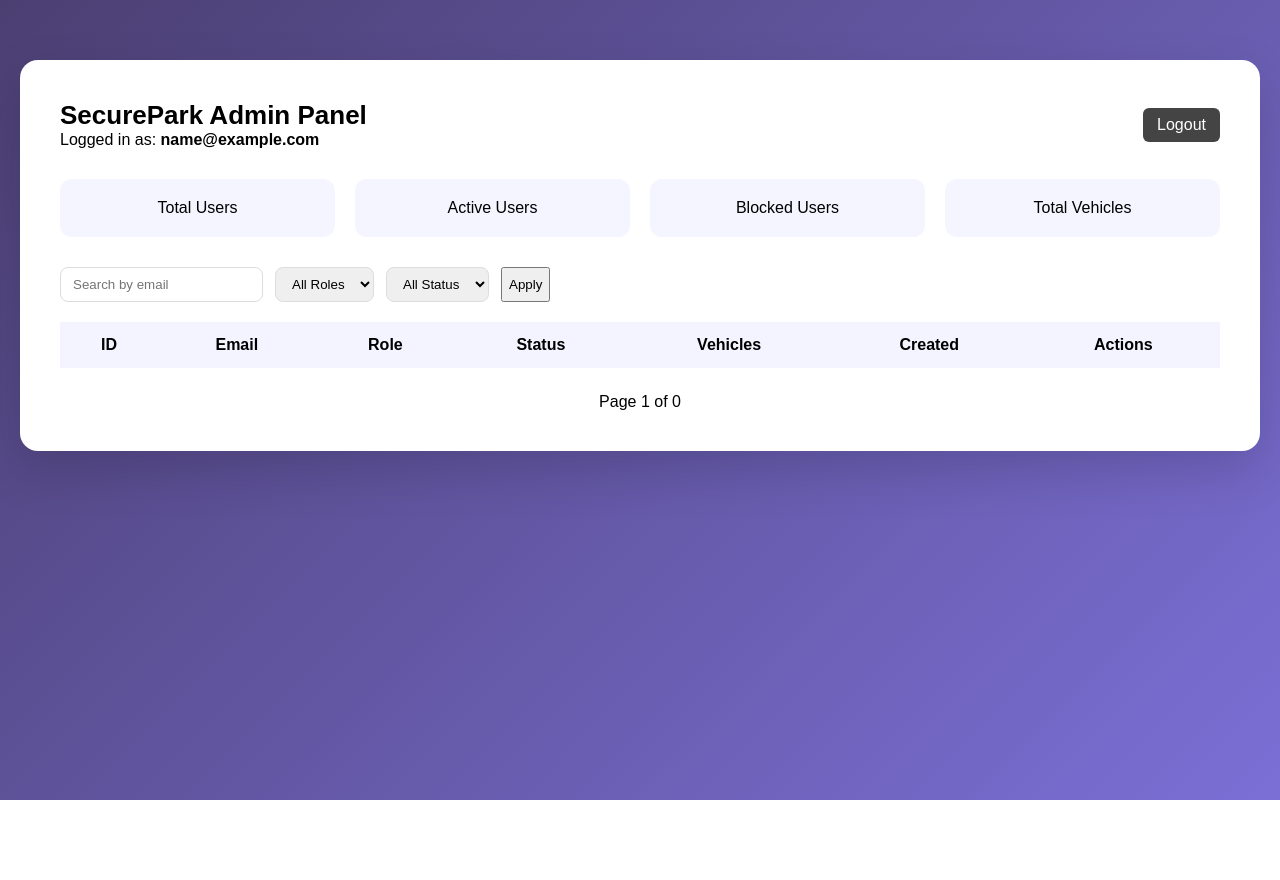
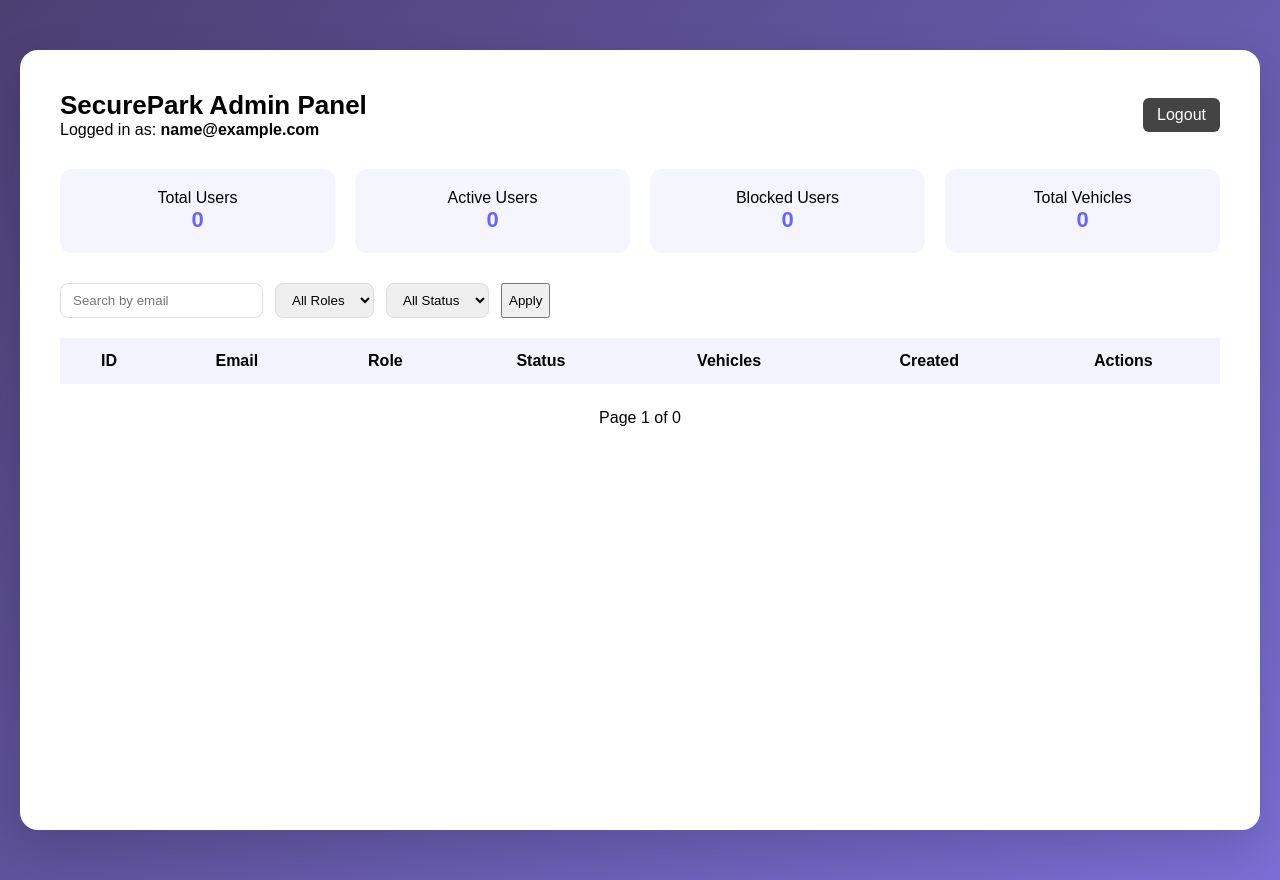
Before and after one commit to kashishub/Secure-Park, a Flask app: page /admin in a window 1280 px wide. Before the commit the page ends 800 px from the top, so only its background shows below. Run offline with Flask 3, Linux system fonts and the light colour scheme; the visitor is signed in with stand-in values (Sample User, id 1); data that the repository does not hold is empty; some libraries are stand-ins or nearby versions.

Commit message:
Admin panel upgraded with search, filters, pagination and stats cards

```diff
--- a/app.py
+++ b/app.py
@@ -428,6 +428,20 @@ def admin_dashboard():
     cursor.execute(data_query, params)
     users = cursor.fetchall()
 
+    # ===== Stats Cards Data =====
+
+    cursor.execute("SELECT COUNT(*) FROM users")
+    total_users = cursor.fetchone()[0]
+
+    cursor.execute("SELECT COUNT(*) FROM users WHERE is_blocked = FALSE")
+    active_users = cursor.fetchone()[0]
+
+    cursor.execute("SELECT COUNT(*) FROM users WHERE is_blocked = TRUE")
+    blocked_users = cursor.fetchone()[0]
+
+    cursor.execute("SELECT COUNT(*) FROM vehicles")
+    total_vehicles = cursor.fetchone()[0]
+
     cursor.close()
     conn.close()
 
@@ -440,7 +454,11 @@ def admin_dashboard():
         total_pages=total_pages,
         search=search,
         role_filter=role_filter,
-        status_filter=status_filter
+        status_filter=status_filter,
+        total_users=total_users,
+        active_users=active_users,
+        blocked_users=blocked_users,
+        total_vehicles=total_vehicles
     )
 
 # ==============================
--- a/templates/admin_dashboard.html
+++ b/templates/admin_dashboard.html
@@ -12,15 +12,17 @@
         }
 
         .wrapper {
+            min-height: 100vh;
             display: flex;
             justify-content: center;
-            align-items: flex-start;
-            padding: 60px 20px;
+            align-items: center;   /* center vertically */
+            padding: 40px 20px;
         }
 
         .container {
             width: 1200px;
             max-width: 95%;
+            min-height: 700px;     /* fixed visual balance */
             background: white;
             border-radius: 18px;
             padding: 40px;
```
